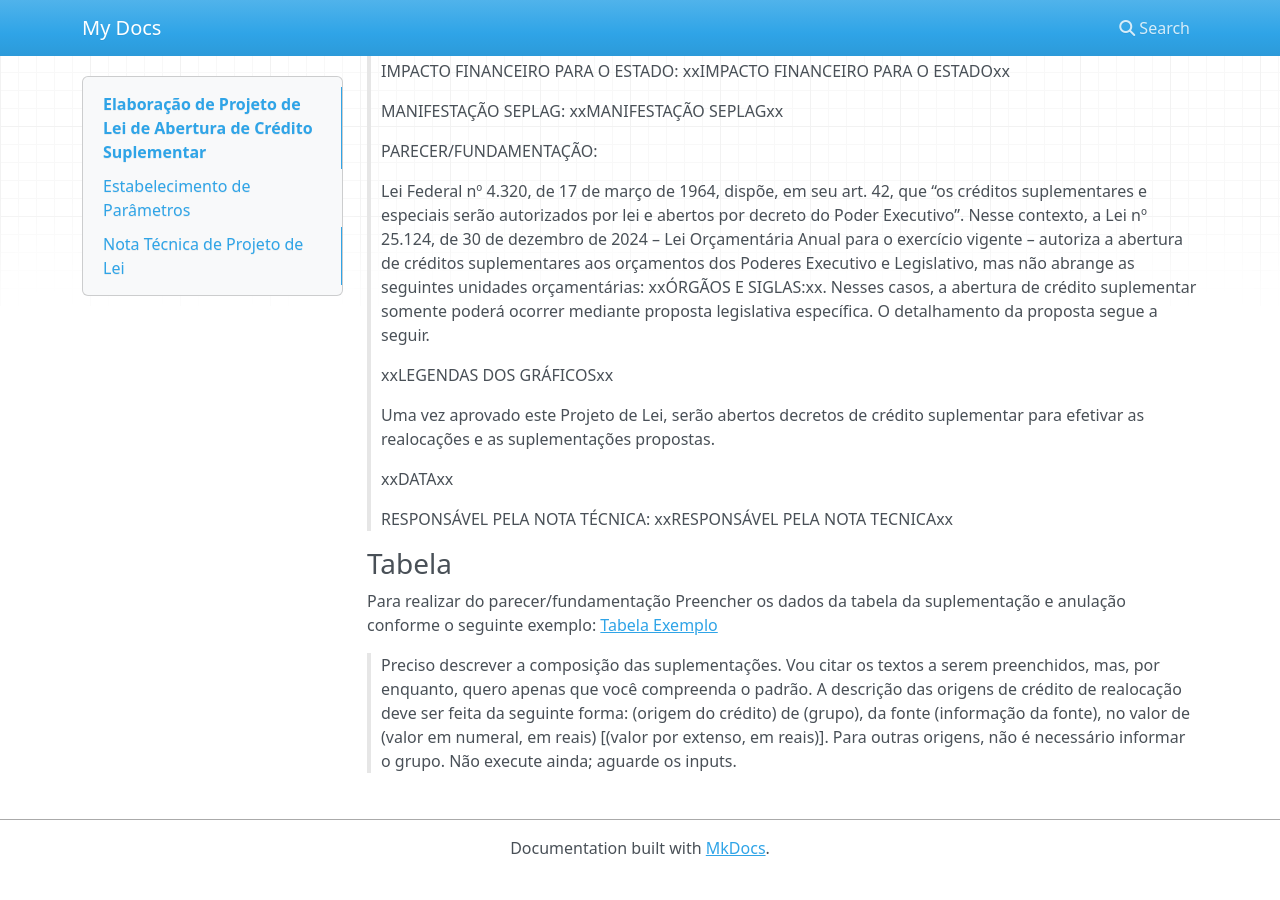
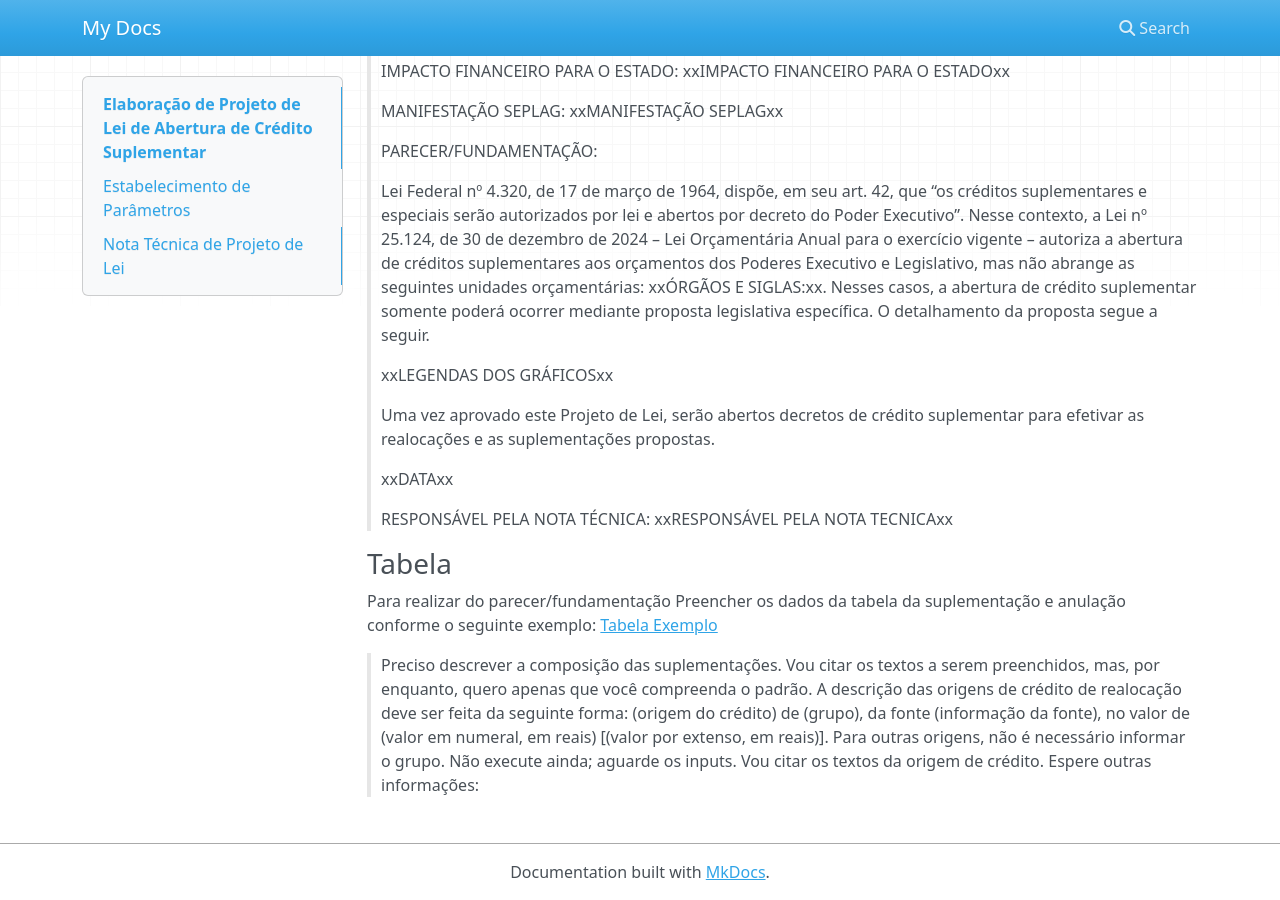
Before and after one commit to ottocota/cursoaid, an MkDocs documentation site: the page built from docs/index.md, in a window 1280 px wide and 900 px high, scrolled down 1220 px. Built offline with MkDocs 1.6.1, drawn with Linux system fonts in a browser that asks for light colours; nearby versions of some CDN libraries; before the commit the page ends 2096 px from its top, so only the background shows below that.

Commit message:
Evoluindo

```diff
--- a/docs/index.md
+++ b/docs/index.md
@@ -64,3 +64,4 @@ Para realizar do parecer/fundamentação
 Preencher os dados da tabela da suplementação e anulação conforme o seguinte exemplo: [Tabela Exemplo](https://cecad365.sharepoint.com/:x:/s/Splor/EUryIbXcfhFJnHe3Osyafo8BccE5pNKeXWR7nSd6wWgb5Q?e=zhcpdl)
 
 >Preciso descrever a composição das suplementações. Vou citar os textos a serem preenchidos, mas, por enquanto, quero apenas que você compreenda o padrão. A descrição das origens de crédito de realocação deve ser feita da seguinte forma: (origem do crédito) de (grupo), da fonte (informação da fonte), no valor de (valor em numeral, em reais) [(valor por extenso, em reais)]. Para outras origens, não é necessário informar o grupo. Não execute ainda; aguarde os inputs.
+Vou citar os textos da origem de crédito. Espere outras informações:
```
